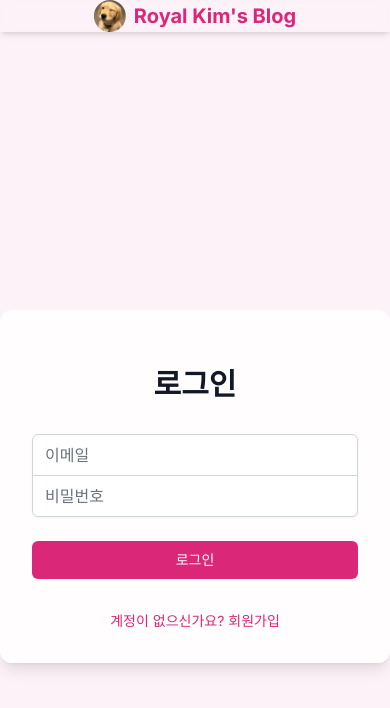
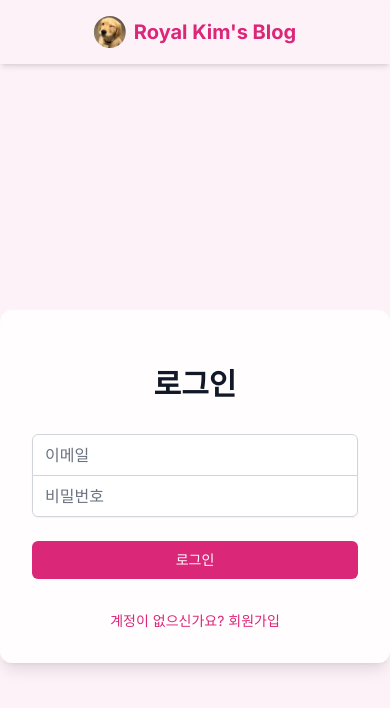
Before and after one commit to hugh-j-kim/royalkim, a Next.js app: page /auth/signin in a window 390 px wide. Shown: the top 708 px of the page. Built offline with nearby package versions, Linux system fonts and the light colour scheme; no server answers.

Commit message:
Fix: set explicit header height for mobile and desktop

```diff
--- a/src/components/Providers.tsx
+++ b/src/components/Providers.tsx
@@ -25,8 +25,8 @@ function Header() {
 
   return (
     <header className="fixed top-0 left-0 right-0 bg-pink-50/80 backdrop-blur-sm z-50 shadow-md">
-      <div className="max-w-5xl mx-auto px-4 md:px-10 py-4 md:py-8">
-        <div className="relative flex items-center">
+      <div className="max-w-5xl mx-auto flex h-16 items-center px-4 md:h-24 md:px-10">
+        <div className="relative flex w-full items-center">
           {/* 관리자 버튼 - 왼쪽에 고정 */}
           {session?.user?.role === 'ADMIN' && (
             <div className="flex-shrink-0">
@@ -87,7 +87,7 @@ export default function Providers({
       <LanguageContext.Provider value={{ lang, setLang, t: (key: string) => translations[lang]?.[key] || key }}>
         <div className="bg-pink-50 min-h-screen flex flex-col">
           <Header />
-          <main className="flex-1 flex flex-col w-full mt-[64px] md:mt-[96px]">
+          <main className="flex-1 flex flex-col w-full mt-16 md:mt-24">
             {children}
           </main>
         </div>
```
